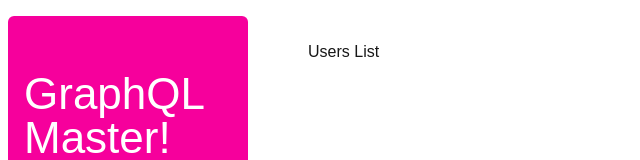
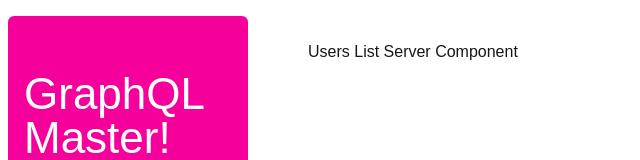
Before and after one commit to CzechCoder/react-graphql, a Next.js app: page / in a window 1280 px wide. Shown: the top 160 px of the page, without its empty margins (0-640 px from the left). Built offline with nearby package versions, Linux system fonts and the light colour scheme; a web font is replaced by a local one; what @mui/material-nextjs would draw is missing.

Commit message:
edit front page title

```diff
--- a/app/page.tsx
+++ b/app/page.tsx
@@ -19,7 +19,7 @@
 
   return (
     <div className="flex flex-col px-0 md:px-1 py-6 gap-4 w-full text-left">
-      <h1>Users List</h1>
+      <h1>Users List Server Component</h1>
       {/* {data?.users.map((user: any) => (
         <p key={user.id}>
           {user.name} ({user.email})
```
